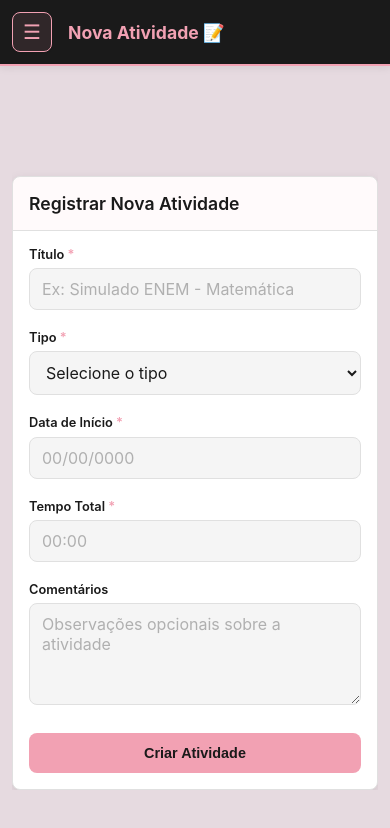
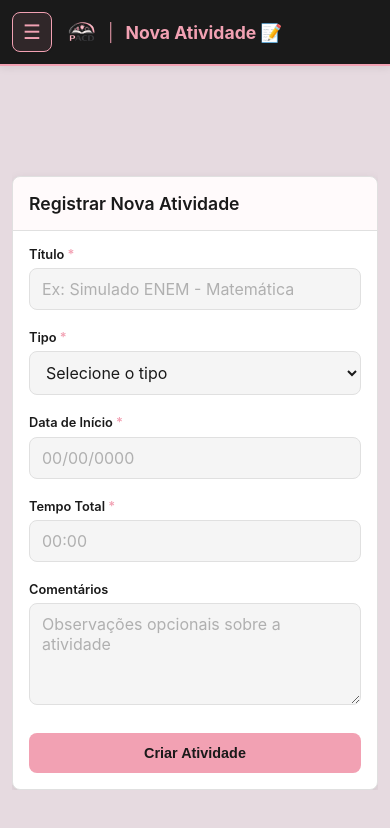
Before and after one commit to LucasAraujjo/PACD-DEV, a React (Vite) app: page /nova-atividade in a window 390 px wide. Shown: the top 828 px of the page. Built offline with nearby package versions, Linux system fonts and the light colour scheme; sample sign-in values are in the browser's storage.

Commit message:
Add files via upload

```diff
--- a/src/components/Sidebar.jsx
+++ b/src/components/Sidebar.jsx
@@ -1,5 +1,6 @@
 import { useAuth } from '../context/AuthContext';
 import '../styles/Sidebar.css';
+import fotoPerfil from '../assets/foto_perfil.jpeg';
 
 const Sidebar = ({ isOpen, onClose }) => {
   const { user, logout } = useAuth();
@@ -25,11 +26,13 @@ const Sidebar = ({ isOpen, onClose }) => {
         </div>
 
         <div className="sidebar-user">
-          <div className="sidebar-user-avatar">
-            {user?.username?.charAt(0).toUpperCase() || 'A'}
-          </div>
+          <img
+            src={fotoPerfil}
+            alt="Foto de perfil"
+            className="sidebar-user-avatar"
+          />
           <div className="sidebar-user-info">
-            <p className="sidebar-user-name">{user?.username || 'Usuário'}</p>
+            <p className="sidebar-user-name">{user?.displayName || user?.username || 'Usuário'}</p>
             <p className="sidebar-user-role">Administrador</p>
           </div>
         </div>
--- a/src/context/AuthContext.jsx
+++ b/src/context/AuthContext.jsx
@@ -31,7 +31,11 @@ export const AuthProvider = ({ children }) => {
 
   const login = (username, password) => {
     if (username === CREDENTIALS.username && password === CREDENTIALS.password) {
-      const userData = { username, loginTime: new Date().toISOString() };
+      const userData = {
+        username,
+        displayName: 'Ana Clara',
+        loginTime: new Date().toISOString()
+      };
       setUser(userData);
       localStorage.setItem('pacd_user', JSON.stringify(userData));
       return { success: true };
--- a/src/pages/Login.jsx
+++ b/src/pages/Login.jsx
@@ -2,6 +2,7 @@ import { useState } from 'react';
 import { useNavigate } from 'react-router-dom';
 import { useAuth } from '../context/AuthContext';
 import '../styles/Login.css';
+import pacdLogo from '../assets/PACD_LOGO.png';
 
 const Login = () => {
   const [formData, setFormData] = useState({
@@ -51,7 +52,7 @@ const Login = () => {
     <div className="login-container">
       <div className="login-card">
         <div className="login-header">
-          <h1 className="login-title">PACD</h1>
+          <img src={pacdLogo} alt="PACD" className="login-logo" />
           <p className="login-subtitle">Portal Ana Clara de Desempenho</p>
         </div>
 
--- a/src/pages/MinhasAtividades.jsx
+++ b/src/pages/MinhasAtividades.jsx
@@ -4,6 +4,7 @@ import ConfirmDialog from '../components/ConfirmDialog';
 import { ToastContainer, toast } from 'react-toastify';
 import 'react-toastify/dist/ReactToastify.css';
 import '../styles/MinhasAtividades.css';
+import pacdLogo from '../assets/PACD_LOGO.png';
 
 const MinhasAtividades = () => {
   const [atividades, setAtividades] = useState([]);
@@ -469,7 +470,11 @@ const MinhasAtividades = () => {
           >
             ☰
           </button>
-          <h1 className="page-titulo">Minhas Atividades 📋</h1>
+          <div className="page-titulo-com-logo">
+            <img src={pacdLogo} alt="PACD" className="page-logo" />
+            <span className="page-separator">|</span>
+            <h1 className="page-titulo">Minhas Atividades 📋</h1>
+          </div>
           <div className="header-actions">
             <span className="contador-atividades">
               {atividadesFiltradas.length} de {filtroCategoria === 'Exercícios' ? atividades.length : redacoes.length}
--- a/src/pages/NovaAtividade.jsx
+++ b/src/pages/NovaAtividade.jsx
@@ -1,6 +1,7 @@
 import React, { useState } from 'react';
 import Sidebar from '../components/Sidebar';
 import '../styles/NovaAtividade.css';
+import pacdLogo from '../assets/PACD_LOGO.png';
 
 const NovaAtividade = () => {
   const [formData, setFormData] = useState({
@@ -333,7 +334,11 @@ const NovaAtividade = () => {
           >
             ☰
           </button>
-          <h1 className="page-titulo">Nova Atividade 📝</h1>
+          <div className="page-titulo-com-logo">
+            <img src={pacdLogo} alt="PACD" className="page-logo" />
+            <span className="page-separator">|</span>
+            <h1 className="page-titulo">Nova Atividade 📝</h1>
+          </div>
         </header>
 
         {/* Main Content */}
--- a/src/styles/Login.css
+++ b/src/styles/Login.css
@@ -21,6 +21,12 @@
 .login-header {
   text-align: center;
   margin-bottom: 2.5rem;
+}
+
+.login-logo {
+  width: 180px;
+  height: auto;
+  margin-bottom: 1rem;
 }
 
 .login-title {
@@ -159,6 +165,10 @@
     border-radius: 12px;
   }
 
+  .login-logo {
+    width: 160px;
+  }
+
   .login-title {
     font-size: 2rem;
     letter-spacing: 1px;
@@ -192,6 +202,10 @@
 
   .login-header {
     margin-bottom: 2rem;
+  }
+
+  .login-logo {
+    width: 140px;
   }
 
   .login-title {
@@ -243,6 +257,10 @@
     padding: 1.25rem 0.875rem;
   }
 
+  .login-logo {
+    width: 120px;
+  }
+
   .login-title {
     font-size: 1.5rem;
   }
--- a/src/styles/MinhasAtividades.css
+++ b/src/styles/MinhasAtividades.css
@@ -62,12 +62,28 @@
   box-shadow: var(--shadow);
 }
 
+.page-titulo-com-logo {
+  display: flex;
+  align-items: center;
+  gap: 1rem;
+}
+
+.page-logo {
+  height: 40px;
+  width: auto;
+}
+
+.page-separator {
+  font-size: 1.75rem;
+  color: var(--primary);
+  font-weight: 300;
+}
+
 .page-titulo {
   font-size: 1.75rem;
   font-weight: 700;
   color: var(--primary);
   margin: 0;
-  flex: 1;
   white-space: nowrap;
   overflow: hidden;
   text-overflow: ellipsis;
@@ -746,7 +762,15 @@
     gap: 1rem;
   }
 
+  .page-logo {
+    height: 32px;
+  }
+
   .page-titulo {
+    font-size: 1.3rem;
+  }
+
+  .page-separator {
     font-size: 1.3rem;
   }
 
@@ -826,8 +850,20 @@
     padding: 0.75rem;
   }
 
+  .page-logo {
+    height: 28px;
+  }
+
   .page-titulo {
     font-size: 1.1rem;
+  }
+
+  .page-separator {
+    font-size: 1.1rem;
+  }
+
+  .page-titulo-com-logo {
+    gap: 0.75rem;
   }
 
   .botao-recarregar {
--- a/src/styles/NovaAtividade.css
+++ b/src/styles/NovaAtividade.css
@@ -39,12 +39,29 @@ body {
   box-shadow: var(--shadow);
 }
 
+.page-titulo-com-logo {
+  display: flex;
+  align-items: center;
+  gap: 1rem;
+  flex: 1;
+}
+
+.page-logo {
+  height: 40px;
+  width: auto;
+}
+
+.page-separator {
+  font-size: 1.75rem;
+  color: var(--primary);
+  font-weight: 300;
+}
+
 .page-titulo {
   font-size: 1.75rem;
   font-weight: 700;
   color: var(--primary);
   margin: 0;
-  flex: 1;
   white-space: nowrap;
   overflow: hidden;
   text-overflow: ellipsis;
@@ -375,6 +392,27 @@ body {
   .main-content {
     width: 90%;
   }
+
+  .page-header {
+    padding: 0.875rem 1rem;
+    gap: 0.75rem;
+  }
+
+  .page-logo {
+    height: 28px;
+  }
+
+  .page-titulo {
+    font-size: 1.25rem;
+  }
+
+  .page-separator {
+    font-size: 1.25rem;
+  }
+
+  .page-titulo-com-logo {
+    gap: 0.75rem;
+  }
 }
 
 /* Responsividade para tablets e telas médias */
@@ -392,6 +430,23 @@ body {
 
   .page-main {
     padding: 1rem;
+  }
+
+  .page-header {
+    padding: 1rem 1.5rem;
+    gap: 1rem;
+  }
+
+  .page-logo {
+    height: 32px;
+  }
+
+  .page-titulo {
+    font-size: 1.5rem;
+  }
+
+  .page-separator {
+    font-size: 1.5rem;
   }
 }
 
@@ -434,6 +489,27 @@ body {
     padding: 0.625rem 0.875rem;
     font-size: 0.875rem;
   }
+
+  .page-header {
+    padding: 0.75rem 0.875rem;
+    gap: 0.5rem;
+  }
+
+  .page-logo {
+    height: 24px;
+  }
+
+  .page-titulo {
+    font-size: 1.1rem;
+  }
+
+  .page-separator {
+    font-size: 1.1rem;
+  }
+
+  .page-titulo-com-logo {
+    gap: 0.5rem;
+  }
 }
 
 /* Ajustes para orientação landscape em smartphones */
--- a/src/styles/Sidebar.css
+++ b/src/styles/Sidebar.css
@@ -82,13 +82,8 @@
   width: 48px;
   height: 48px;
   border-radius: 50%;
-  background: var(--primary);
-  display: flex;
-  align-items: center;
-  justify-content: center;
-  font-size: 1.25rem;
-  font-weight: 700;
-  color: var(--black);
+  object-fit: cover;
+  border: 2px solid var(--primary);
 }
 
 .sidebar-user-info {
@@ -100,7 +95,6 @@
   font-weight: 600;
   color: var(--primary);
   margin: 0 0 0.25rem 0;
-  text-transform: capitalize;
 }
 
 .sidebar-user-role {
@@ -218,7 +212,6 @@
   .sidebar-user-avatar {
     width: 44px;
     height: 44px;
-    font-size: 1.15rem;
   }
 
   .sidebar-user-name {
@@ -277,7 +270,6 @@
   .sidebar-user-avatar {
     width: 40px;
     height: 40px;
-    font-size: 1.1rem;
   }
 
   .sidebar-nav-item {
@@ -313,7 +305,6 @@
   .sidebar-user-avatar {
     width: 36px;
     height: 36px;
-    font-size: 1rem;
   }
 
   .sidebar-nav {
```
Also changed, not shown: src/assets/PACD_LOGO.png (added), src/assets/foto_perfil.jpeg (added).
